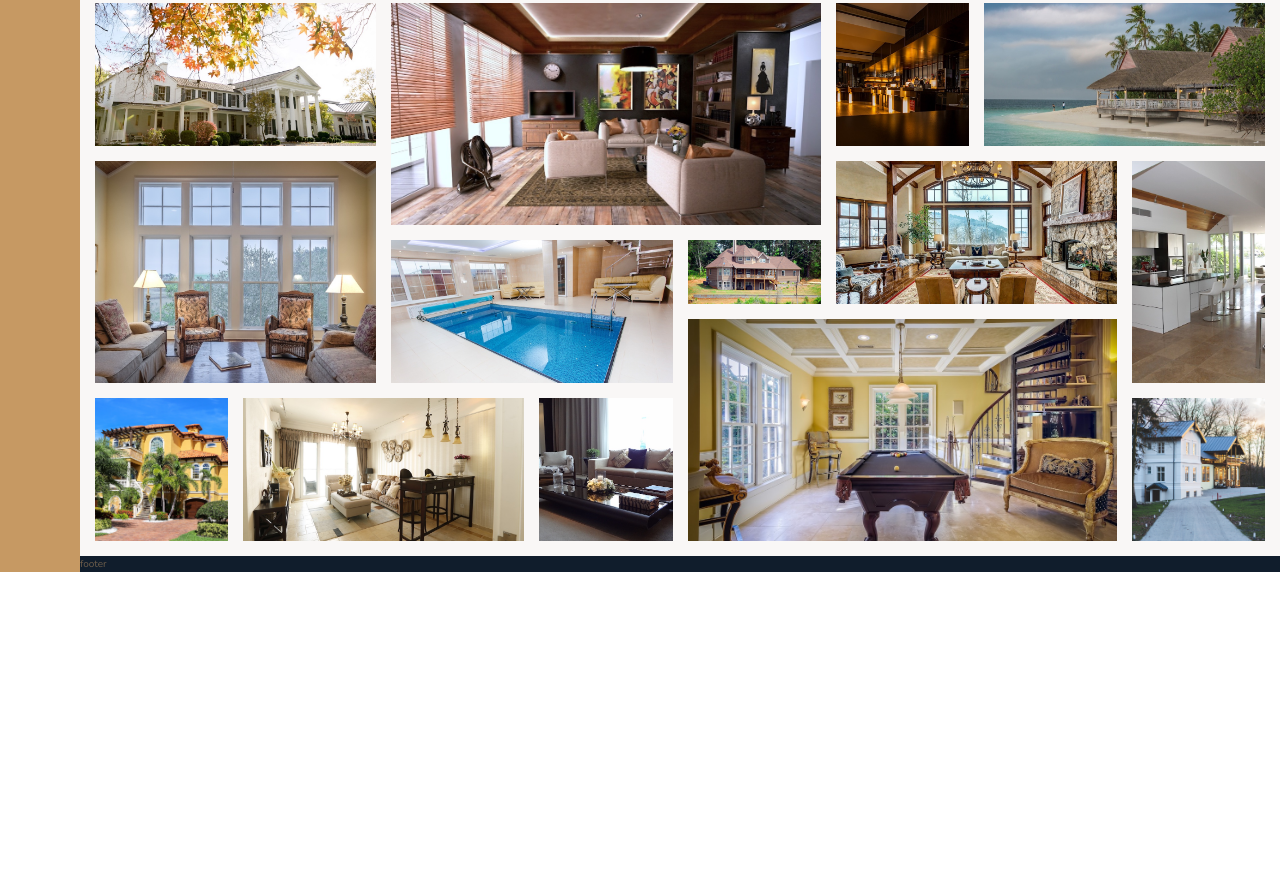
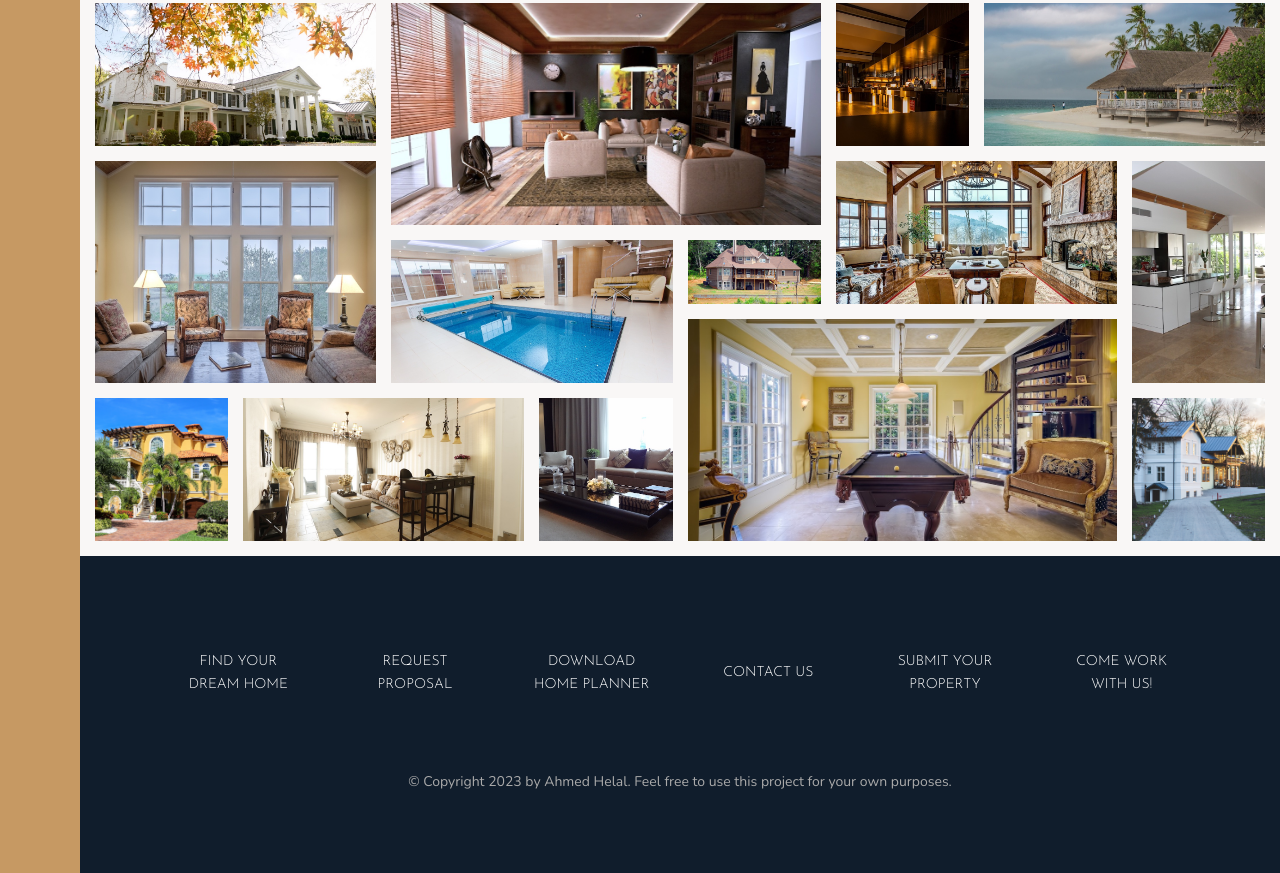
Before and after one commit to AhmedHelalAhmed/nexter, a website: page index.html in a window 1280 px wide. Shown: the part 3084-3957 px from the top of the page. Before the commit the page ends 3656 px from the top, so only its background shows below. Drawn offline with nearby package versions, Linux system fonts and the light colour scheme.

Commit message:
✨ add footer

```diff
--- a/index.html
+++ b/index.html
@@ -315,7 +315,17 @@
     </section>
 
     <footer class="footer">
-        footer
+        <ul class="nav">
+            <li class="nav__item"><a href="#" class="nav__link">Find your dream home</a></li>
+            <li class="nav__item"><a href="#" class="nav__link">Request proposal</a></li>
+            <li class="nav__item"><a href="#" class="nav__link">Download home planner</a></li>
+            <li class="nav__item"><a href="#" class="nav__link">Contact us</a></li>
+            <li class="nav__item"><a href="#" class="nav__link">Submit your property</a></li>
+            <li class="nav__item"><a href="#" class="nav__link">Come work with us!</a></li>
+        </ul>
+        <p class="copyright">
+            &copy; Copyright 2023 by Ahmed Helal. Feel free to use this project for your own purposes.
+        </p>
     </footer>
     </body>
 </html>
--- a/sass/_footer.scss
+++ b/sass/_footer.scss
@@ -1,4 +1,43 @@
 .footer {
   background-color: $color-secondary;
   grid-column: full-start / full-end;
+  padding: 8rem;
 }
+
+.nav {
+  list-style: none;
+  display: grid;
+  grid-template-columns: repeat(auto-fit, minmax(15rem, 1fr));
+  grid-gap: 2rem;
+  align-items: center; // align vertically
+
+  &__link:link,
+  &__link:visited {
+    font-size: 1.4rem;
+    color: #fff;
+    text-decoration: none;
+    font-family: $font-display;
+    text-transform: uppercase;
+    text-align: center;
+    padding: 1.5rem;
+    display: block;
+    transition: all .2s;
+    //background-color: rgba(#fff, .05); // for testing
+  }
+
+  &__link:hover,
+  &__link:active {
+    background-color: rgba(#fff, .05);
+    transform: translateY(-3px);
+  }
+}
+
+.copyright {
+  font-size: 1.4rem;
+  color: $color-grey-light-2;
+  margin-top: 6rem;
+  margin-right: auto;
+  margin-left: auto;
+  text-align: center;
+  width: 70%;
+}
```
Also changed, not shown: css/style.css.
